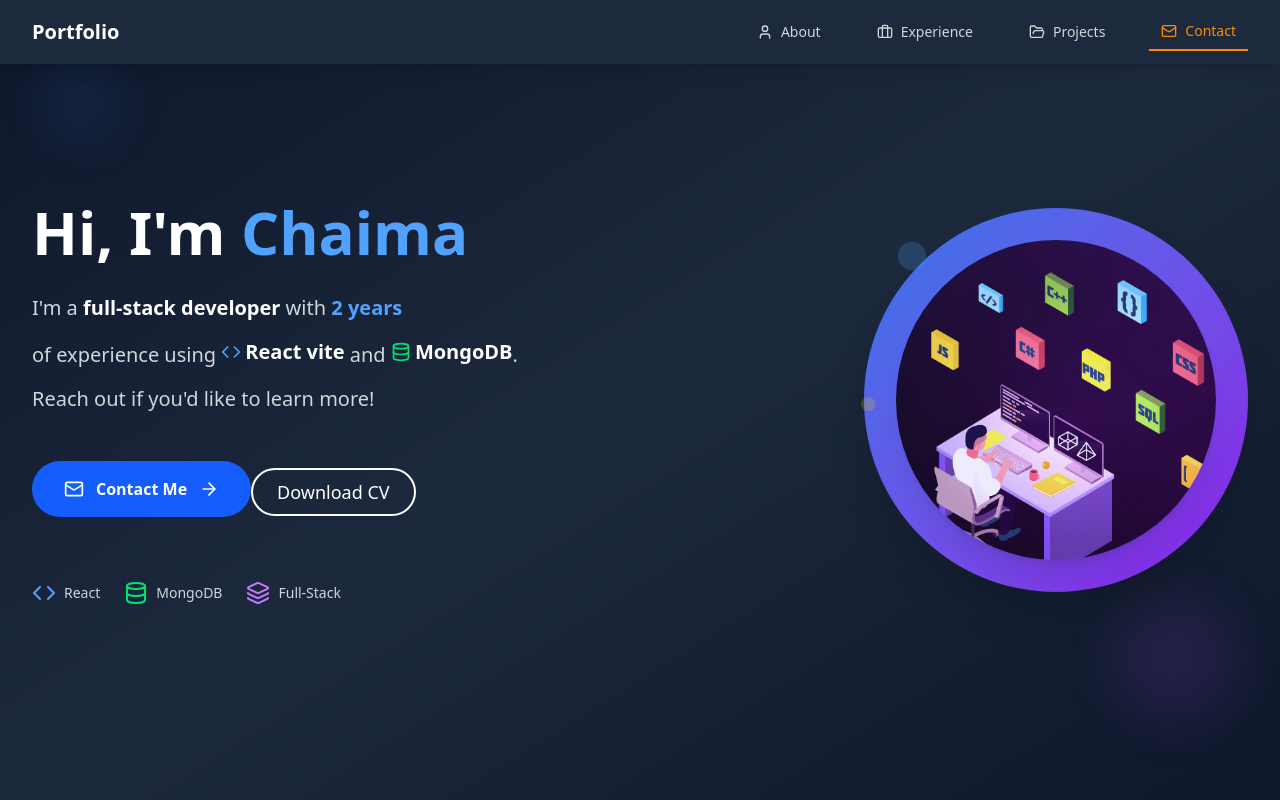
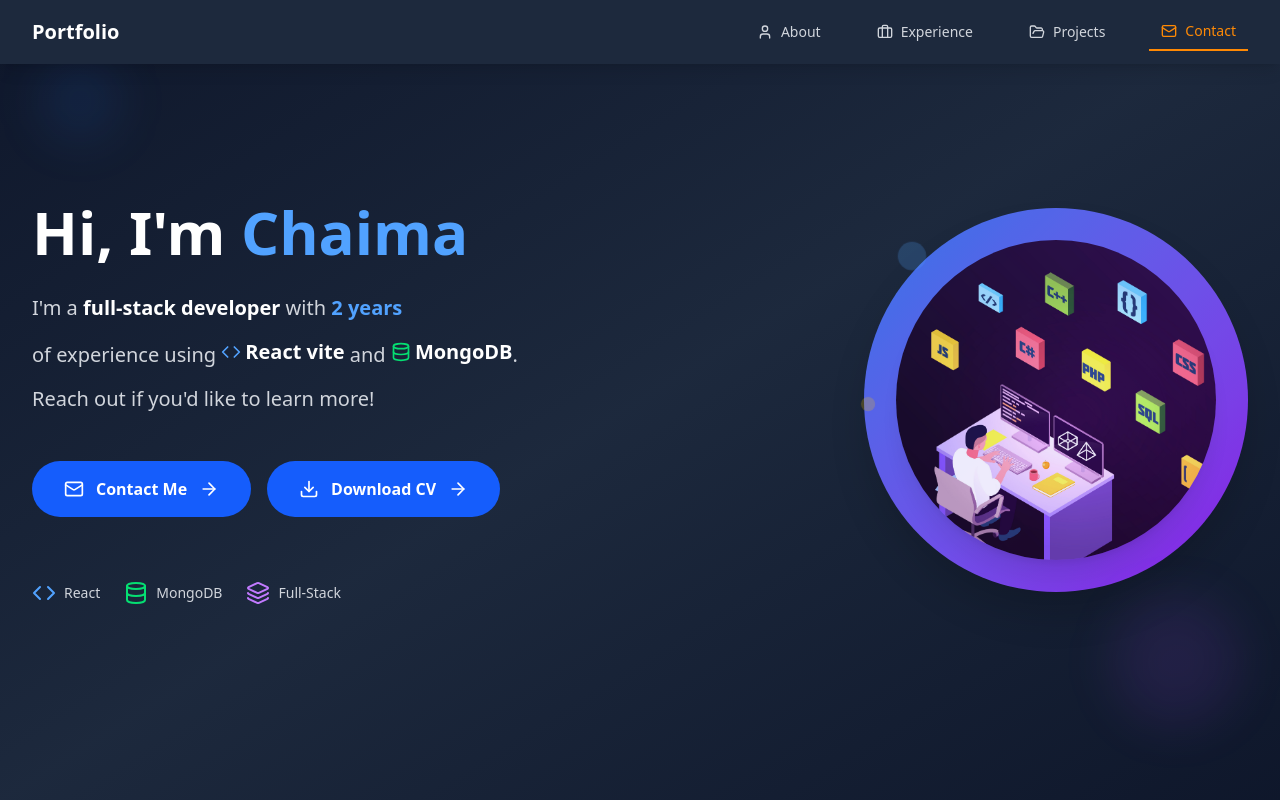
Before and after one commit to chaima-amali/Personal_Portfolio, a React (Vite) app in the folder vite-project/: page / in a window 1280 px wide. Shown: the top 800 px of the page. Built offline with nearby package versions, Linux system fonts and the light colour scheme.

Commit message:
enhance HeroSection: add Download button and update email

```diff
--- a/vite-project/src/components/Hero.jsx
+++ b/vite-project/src/components/Hero.jsx
@@ -1,11 +1,11 @@
 import React from 'react';
-import { Mail, ArrowRight, Code, Database, Layers } from 'lucide-react';
+import { Mail, ArrowRight, Code, Database, Layers, Download } from 'lucide-react';
 import hero from '../assets/hero.jpg';
 import cv from '../assets/CV.pdf';
 
 const HeroSection = () => {
   return (
-    <section  className="min-h-screen bg-gradient-to-br from-slate-900 via-slate-800 to-slate-900 flex items-center justify-center px-4 sm:px-6 lg:px-8">
+    <section className="min-h-screen bg-gradient-to-br from-slate-900 via-slate-800 to-slate-900 flex items-center justify-center px-4 sm:px-6 lg:px-8">
       <div className="max-w-7xl mx-auto w-full">
         <div className="grid grid-cols-1 lg:grid-cols-2 gap-12 items-center">
 
@@ -39,20 +39,25 @@
               </div>
             </div>
 
-            {/* Call to Action Button */}
-            <div className="pt-4">
+            {/* Call to Action Buttons */}
+            <div className="pt-4 flex flex-col sm:flex-row gap-4 items-center justify-center lg:justify-start">
               <a
-                href="mailto:chaimaamali47@gmail.com?subject=Hello Ada&body=Hi Ada, I'd like to get in touch with you about..."
+                href="mailto:chaimaamali47@gmail.com?subject=Hello Chaima&body=Hi Chaima, I'd like to get in touch with you about..."
                 className="group bg-blue-600 hover:bg-blue-700 text-white font-semibold py-4 px-8 rounded-full transition-all duration-300 transform hover:scale-105 hover:shadow-lg inline-flex items-center gap-3"
               >
                 <Mail size={20} />
                 <span>Contact Me</span>
                 <ArrowRight size={20} className="group-hover:translate-x-1 transition-transform duration-300" />
               </a>
-              <a href={cv} download >
-                    <button className='inline-flex text-white border-2 py-2 px-6 focus:outline-none hover:bg-[#801b9c] hover:shadow-[0_0_40px_rgba(128,0,128,0.7)] rounded-full text-lg'>
-                        Download CV
-                    </button>
+
+              <a
+                href={cv}
+                download
+                className="group bg-blue-600 hover:bg-blue-700 text-white font-semibold py-4 px-8 rounded-full transition-all duration-300 transform hover:scale-105 hover:shadow-lg inline-flex items-center gap-3"
+              >
+                <Download size={20} />
+                <span>Download CV</span>
+                <ArrowRight size={20} className="group-hover:translate-x-1 transition-transform duration-300" />
               </a>
             </div>
 
```
